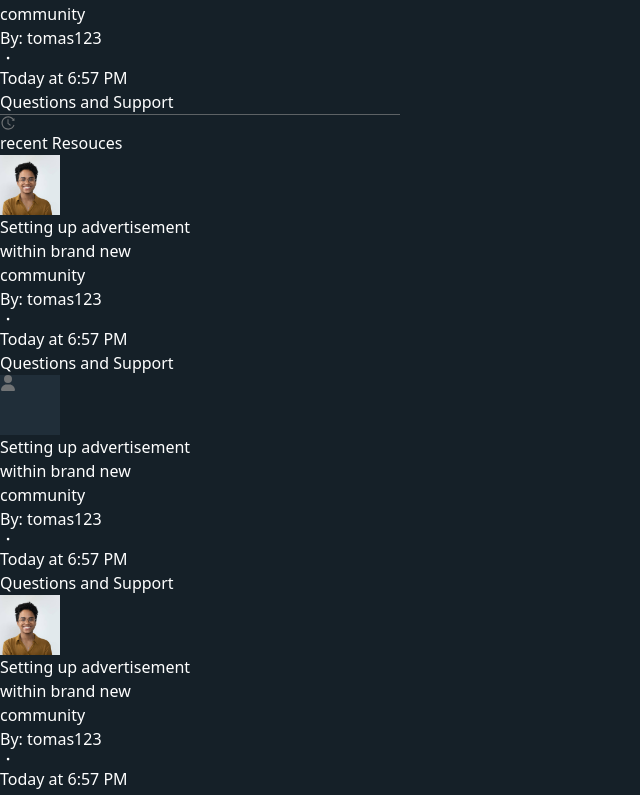
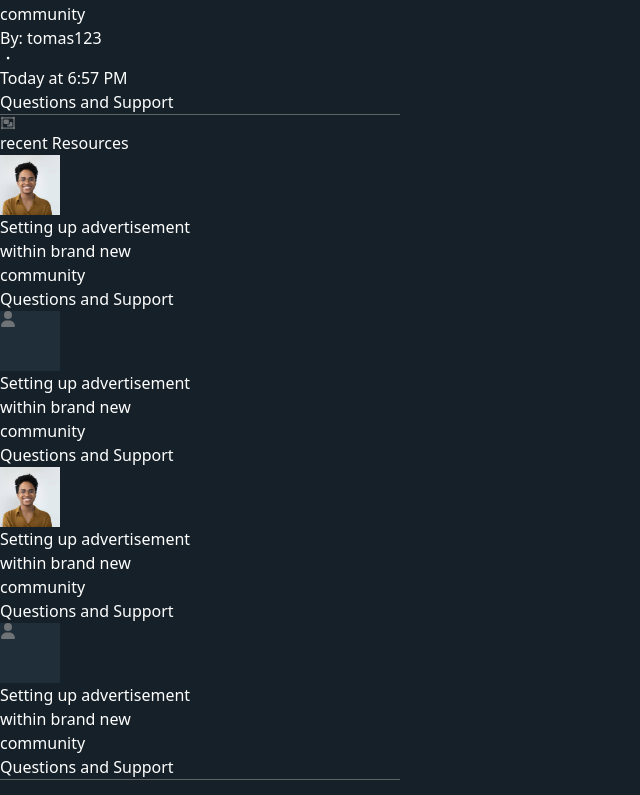
Before and after one commit to ismylsmylv/Lectury, a Next.js app: page /views/HomeView/view in a window 1280 px wide. Shown: the part 4300-5095 px from the top of the page, without its empty margins (0-640 px from the left). Built offline with nearby package versions, Linux system fonts and the light colour scheme.

Commit message:
resources section updated

```diff
--- a/src/app/views/HomeView/components/Resouces/mockdata.ts
+++ b/src/app/views/HomeView/components/Resources/mockdata.ts
@@ -1,35 +1,22 @@
 import ProfileImg from "@/app/assets/img/profile.png";
-export const resouces = [
+export const resources = [
   {
     displayName: "Setting up advertisement within brand new community",
-    role: "System Admin",
-    date: "Today at 6:57 PM",
     category: "Questions and Support",
-    user: "tomas123",
     img: ProfileImg
   },
   {
     displayName: "Setting up advertisement within brand new community",
-    role: "System Admin",
-    date: "Today at 6:57 PM",
-    user: "tomas123",
     category: "Questions and Support",
     img: ""
   },
   {
     displayName: "Setting up advertisement within brand new community",
-    role: "System Admin",
-    date: "Today at 6:57 PM",
-    user: "tomas123",
     category: "Questions and Support",
     img: ProfileImg
   },
   {
     displayName: "Setting up advertisement within brand new community",
-    date: "Today at 6:57 PM",
-    category: "Questions and Support",
-    user: "tomas123",
-    role: "System Admin",
-    img: ""
+    category: "Questions and Support"
   }
 ];
--- a/src/app/views/HomeView/components/Resouces/page.tsx
+++ b/src/app/views/HomeView/components/Resources/page.tsx
@@ -1,22 +1,19 @@
 import { v4 as uuidv4 } from "uuid";
 import "./style.scss";
 
-import { AiOutlineHistory } from "react-icons/ai";
-import { LuDot } from "react-icons/lu";
-import { resouces } from "./mockdata";
+import { resources } from "./mockdata";
 
 import HeadingSm from "@/app/components/HeadingSm/page";
 import Image from "next/image";
 import Link from "next/link";
-import { FaUser } from "react-icons/fa6";
-
-function Resouces() {
-  const headData = { text: "recent Resouces", icon: AiOutlineHistory };
+import { FaRegObjectGroup, FaUser } from "react-icons/fa6";
+function Resources() {
+  const headData = { text: "recent Resources", icon: FaRegObjectGroup };
   return (
-    <div className="Resouces mb-15">
+    <div className="Resources mb-15">
       <HeadingSm heading={headData} />
       <div className="staff">
-        {resouces.map((thread) => (
+        {resources.map((thread) => (
           <Link
             href={"#"}
             key={uuidv4()}
@@ -31,10 +28,6 @@ function Resouces() {
             </div>
             <div className="info opacity-70 hover:opacity-100">
               <div className="name font-medium  mb-2">{thread.displayName}</div>
-              <div className="role flex items-center justify-start text-sm font-normal mb-2">
-                By: {thread.user} <LuDot />
-                {thread.date}
-              </div>
               <div className="category text-xs  mb-2">{thread.category}</div>
             </div>
           </Link>
@@ -45,4 +38,4 @@ function Resouces() {
   );
 }
 
-export default Resouces;
+export default Resources;
--- a/src/app/views/HomeView/components/Resouces/style.scss
+++ b/src/app/views/HomeView/components/Resources/style.scss
@@ -1,4 +1,4 @@
-.Resouces {
+.Resources {
     width: 100%;
     max-width: 400px;
 
```
Also changed, not shown: src/app/views/HomeView/view/page.tsx (+6 -9 lines).
